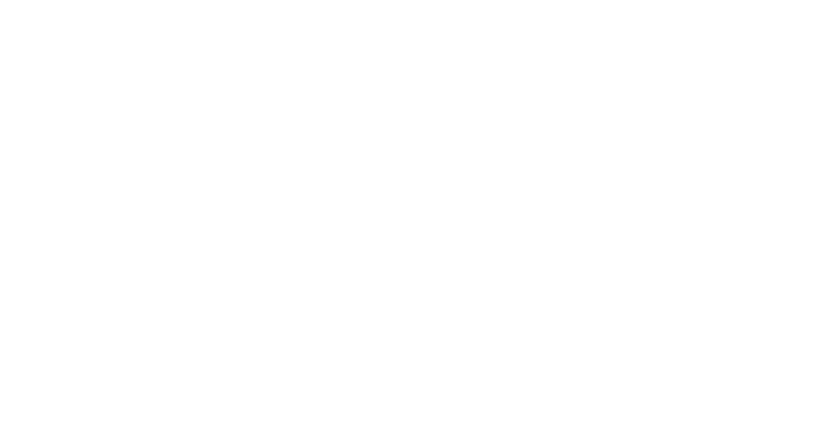
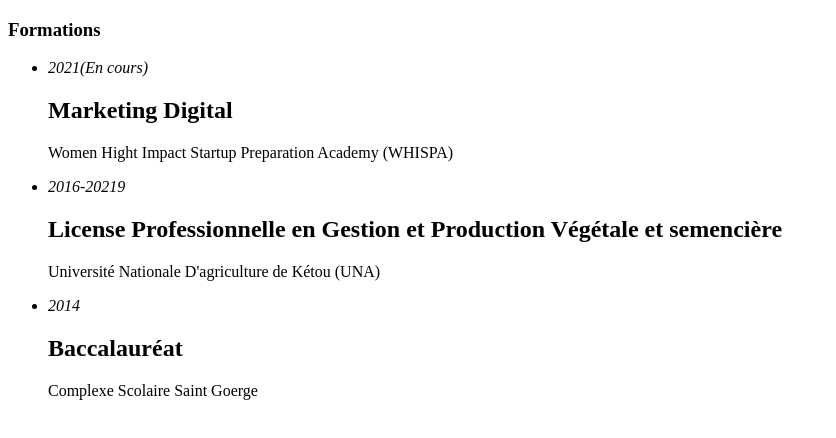
Before and after one commit to Gloyat/git-mon-cv, a plain HTML site: page index.html in a window 1280 px wide. Shown: the whole page, without its empty margins (0-836 px from the left). Drawn offline with Linux system fonts and the light colour scheme.

Commit message:
mise en place de la section formation

```diff
--- a/index.html
+++ b/index.html
@@ -8,6 +8,12 @@
     <title>Document</title>
 </head>
 <body>
+   <h3>Formations</h3>
+   <ul>
+       <li> <em> 2021(En cours)</em> <h2>Marketing Digital</h2> <p> Women Hight Impact Startup Preparation Academy (WHISPA)</p></li>
 
+    <li><em>2016-20219</em> <h2>License Professionnelle en Gestion et Production Végétale et semencière </h2> <p>Université Nationale D'agriculture de Kétou (UNA) </p></li>
+   <li><em>2014</em><h2>Baccalauréat</h2> <p>Complexe Scolaire Saint Goerge</p></li>
+   </ul>
 </body>
 </html>
```
